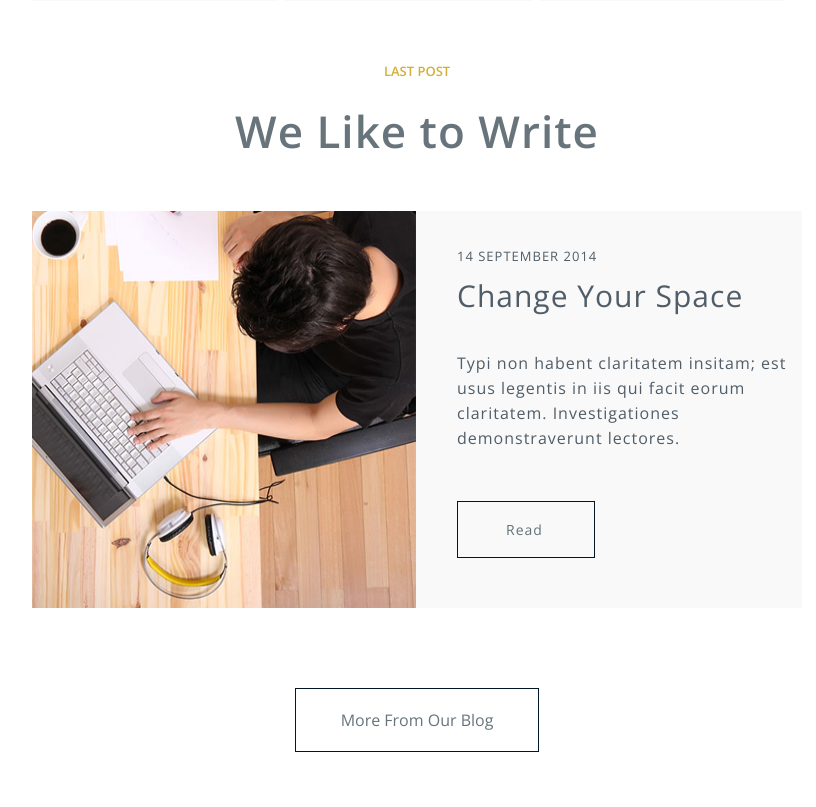
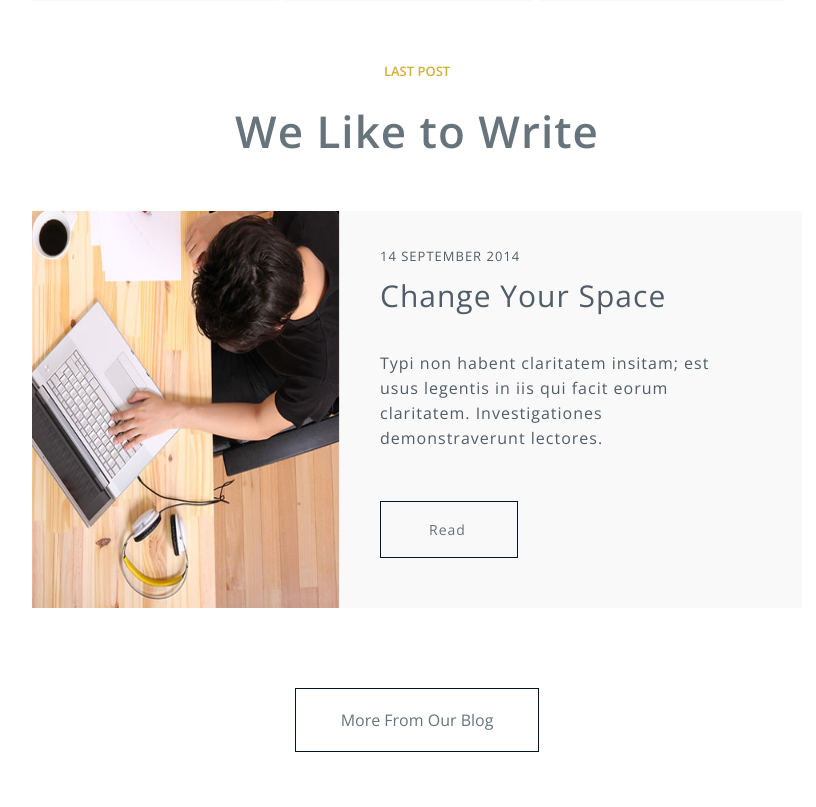
Before and after one commit to Julie0412/Julie0412.github.io, a PHP site: page / in a window 1280 px wide. Shown: the part 2940-3747 px from the top of the page, without its empty margins (223-1039 px from the left). Run offline with PHP 8.4, Linux system fonts and the light colour scheme.

Commit message:
Update style.css

```diff
--- a/elegant/style.css
+++ b/elegant/style.css
@@ -575,8 +575,12 @@ a:not(.logo a):hover {
         -ms-flex-direction: row;
             flex-direction: row;
 }
+.our-blog .post img {
+    width: 40%;
+}
 
 .post-content {
+    width: 60%;
     display: -webkit-box;
     display: -ms-flexbox;
     display: flex;
@@ -614,6 +618,7 @@ a:not(.logo a):hover {
     line-height: 25px;
     margin-bottom: 50px;
     font-weight: 300;
+    width: 80%;
 }
 
 .post-content .button {
```
